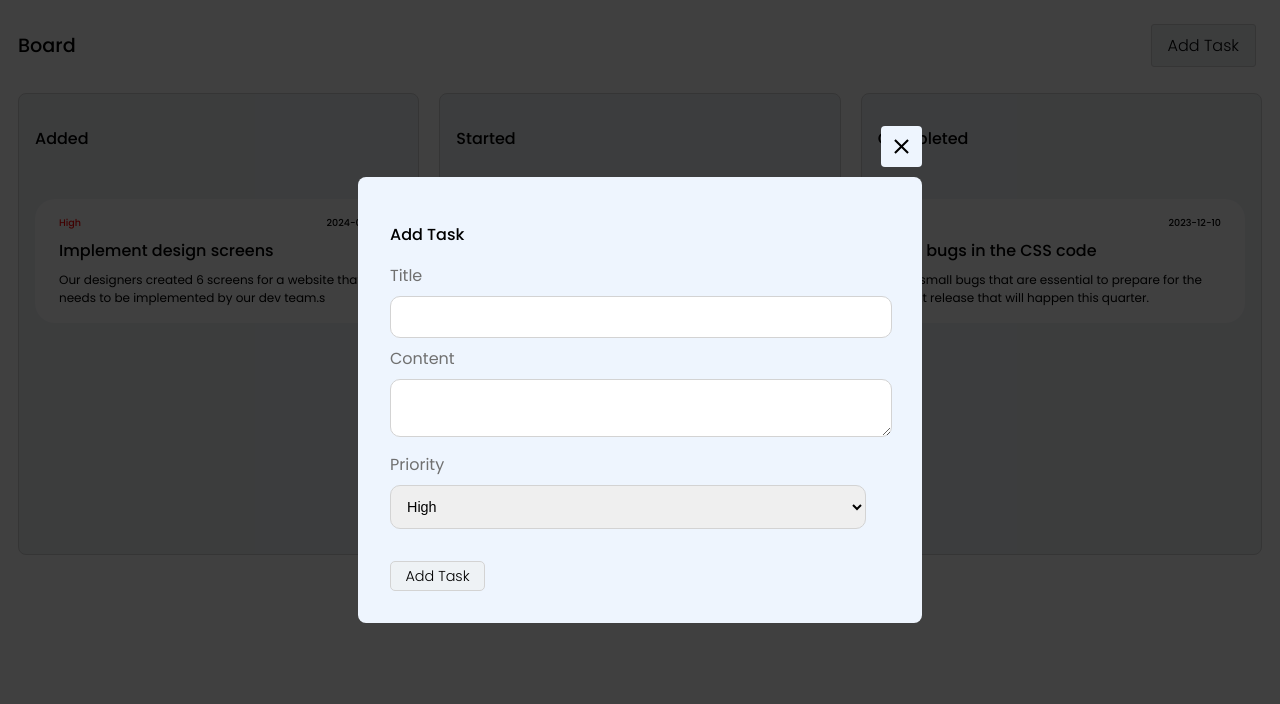
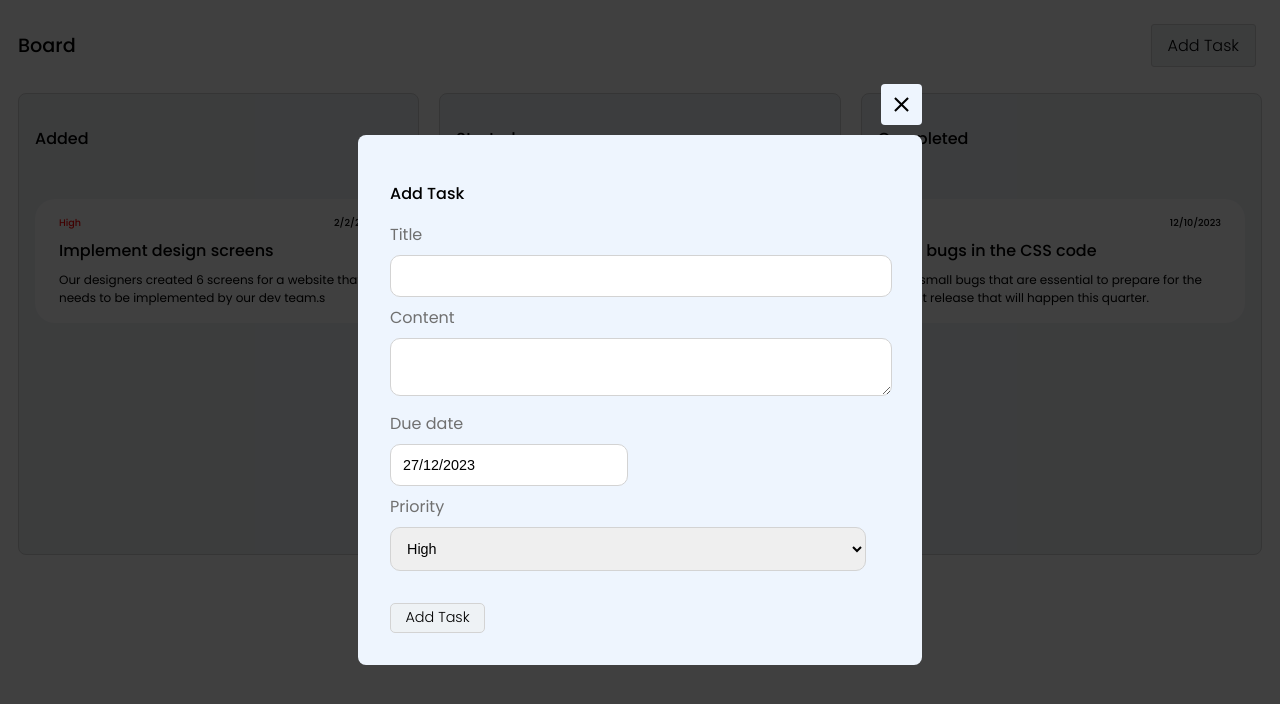
Before and after one commit to poko91/task-management-app, a React (Create React App) app: page / in a window 1280 px wide. Both pictures are taken after a click on the button "Add Task". Shown: the top 704 px of the page. Built offline with nearby package versions, Linux system fonts and the light colour scheme.

Commit message:
Added due_date field in New task form using react-datepicker. (#5)
* fix: fixed syntax errors

* feat: added react-datepicker

* fix: modified date type in initial data

* feat: added due_date input feild in Add task using datepicker

* fix: converted new due_date object to string

```diff
--- a/package.json
+++ b/package.json
@@ -8,6 +8,7 @@
     "@testing-library/user-event": "^13.5.0",
     "react": "^18.2.0",
     "react-beautiful-dnd": "^13.1.1",
+    "react-datepicker": "^4.25.0",
     "react-dom": "^18.2.0",
     "react-hot-toast": "^2.4.1",
     "react-icons": "^4.12.0",
--- a/src/components/CreateTask/AddTaskModal.jsx
+++ b/src/components/CreateTask/AddTaskModal.jsx
@@ -1,8 +1,9 @@
-// AddTaskModal.jsx
 import React, { useState } from "react";
 import styled from "styled-components";
 import { MdClose } from "react-icons/md";
 import toast, { Toaster } from "react-hot-toast";
+import Datepicker from "react-datepicker";
+import "react-datepicker/dist/react-datepicker.css";
 
 const Wrapper = styled.div`
   position: fixed;
@@ -95,6 +96,7 @@ const Submit = styled.button`
 const AddTaskModal = ({ modalOpen, setModalOpen, addTaskToColumn }) => {
   const [title, setTitle] = useState("");
   const [content, setContent] = useState("");
+  const [due_date, setDueDate] = useState(new Date());
   const [priority, setPriority] = useState("High");
 
   const handleSubmit = (e) => {
@@ -108,13 +110,13 @@ const AddTaskModal = ({ modalOpen, setModalOpen, addTaskToColumn }) => {
     const newTask = {
       title,
       content,
+      due_date,
       priority,
     };
 
-    // Call the callback function to add the new task
     addTaskToColumn(newTask);
 
-    console.log({ title, content, priority });
+    console.log({ title, content, due_date, priority });
     setModalOpen(false);
     setTitle("");
     setContent("");
@@ -146,6 +148,12 @@ const AddTaskModal = ({ modalOpen, setModalOpen, addTaskToColumn }) => {
                 Content
                 <textarea type="text" id="content" value={content} onChange={(e) => setContent(e.target.value)} />
               </label>
+              <label htmlFor="due_date">
+                Due date
+                <div>
+                  <Datepicker selected={due_date} onChange={(date) => setDueDate(date)} dateFormat="dd/MM/yyyy" minDate={new Date()} />
+                </div>
+              </label>
               <label htmlFor="priority">
                 Priority
                 <select name="priority" id="priority" value={priority} onChange={(e) => setPriority(e.target.value)}>
--- a/src/components/TaskList/Task.jsx
+++ b/src/components/TaskList/Task.jsx
@@ -53,7 +53,7 @@ const Task = (props) => {
         <Container {...provided.draggableProps} {...provided.dragHandleProps} ref={provided.innerRef}>
           <Wrapper>
             <Priority task={props.task}>{props.task.priority}</Priority>
-            <DueDate>{props.task.due_date}</DueDate>
+            <DueDate>{props.task.due_date.toLocaleDateString()}</DueDate>
           </Wrapper>
           <Title>{props.task.title}</Title>
           <Content>{props.task.content}</Content>
--- a/src/components/TaskList/TaskList.jsx
+++ b/src/components/TaskList/TaskList.jsx
@@ -1,4 +1,3 @@
-// TaskList.jsx
 import React from "react";
 import Column from "./Column";
 import styled from "styled-components";
--- a/src/data/initial-data.js
+++ b/src/data/initial-data.js
@@ -1,9 +1,9 @@
 const initialData = {
   tasks: {
-    "task-1": { id: "task-1", title: "Hero Section", content: "Create a design system for a hero section in 2 different variants. Create a simple presentation with these components.", due_date: "2024-1-5", priority: "High" },
-    "task-2": { id: "task-2", title: "Implement design screens", content: "Our designers created 6 screens for a website that needs to be implemented by our dev team.s", due_date: "2024-02-2", priority: "High" },
-    "task-3": { id: "task-3", title: "Typography change", content: "Modify typography and styling of text placed on 6 screens of the website design. Prepare a documentation.", due_date: "2024-1-5", priority: "Medium" },
-    "task-4": { id: "task-4", title: "Fix bugs in the CSS code", content: "Fix small bugs that are essential to prepare for the next release that will happen this quarter.", due_date: "2023-12-10", priority: "Low" },
+    "task-1": { id: "task-1", title: "Hero Section", content: "Create a design system for a hero section in 2 different variants. Create a simple presentation with these components.", due_date: new Date("2024-01-05"), priority: "High" },
+    "task-2": { id: "task-2", title: "Implement design screens", content: "Our designers created 6 screens for a website that needs to be implemented by our dev team.s", due_date: new Date("2024-02-02"), priority: "High" },
+    "task-3": { id: "task-3", title: "Typography change", content: "Modify typography and styling of text placed on 6 screens of the website design. Prepare a documentation.", due_date: new Date("2024-01-05"), priority: "Medium" },
+    "task-4": { id: "task-4", title: "Fix bugs in the CSS code", content: "Fix small bugs that are essential to prepare for the next release that will happen this quarter.", due_date: new Date("2023-12-10"), priority: "Low" },
   },
   columns: {
     "column-1": {
```
Also changed, not shown: 1 other file (tests, documents, lock files or other folders).
